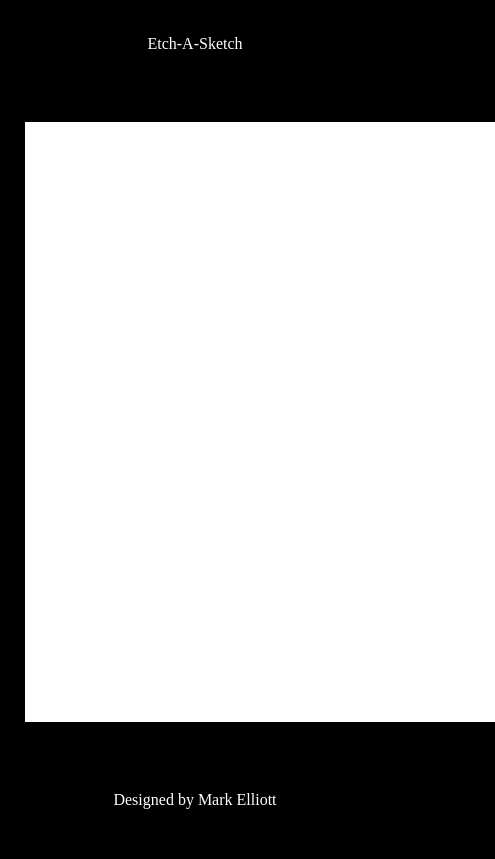
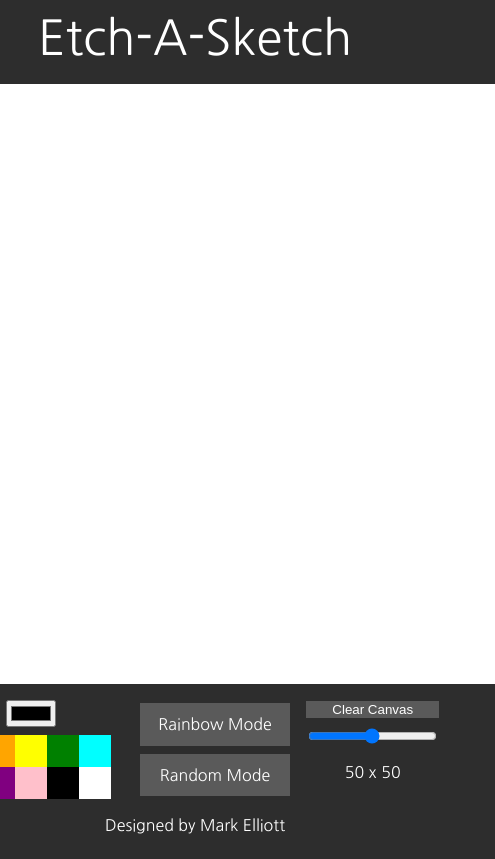
Before and after one commit to Mark-Elliott5/Etch-a-Sketch, a plain HTML site: page index.html in a window 390 px wide. Shown: the whole page, 495 px wide, since content can reach past the window. Drawn offline with Linux system fonts and the light colour scheme.

Commit message:
Style, color, font, media query changes

```diff
--- a/index.html
+++ b/index.html
@@ -15,6 +15,8 @@
     <div class="main-content-box">
 
         <div class="tools">
+
+            <div class="tools-wrapper">
                 <input type="color" id="color-picker">
                 <div class="color-toolbox">
                     <button class="color-palette red" value="red"></button>
@@ -28,7 +30,9 @@
                     <button class="color-palette black" value="black"></button>
                     <button class="color-palette white" value="white"></button>
                 </div>
+            </div>
 
+            <div class="tools-wrapper">
                 <div class="checkbox">
                     <input type="checkbox" id="rainbow-mode">
                     <label for="rainbow-mode">Rainbow Mode</label>
@@ -37,11 +41,16 @@
                     <input type="checkbox" id="random-mode">
                     <label for="random-mode">Random Mode</label>
                 </div>
+            </div>
 
-            <button id="clear">Clear</button>
-
+            <div class="tools-wrapper">
+                <button id="clear">Clear Canvas</button>
+                <div class="slider-wrapper">
                     <input type="range" min="1" max="100" value="50" id="dimension-slider">
                     <p id="slider-value"></p>
+                </div>
+            </div>
+
         </div>
 
         <div id="grid-wrapper"></div>
--- a/styles.css
+++ b/styles.css
@@ -1,18 +1,22 @@
+@import url('https://fonts.googleapis.com/css2?family=Nanum+Gothic&display=swap');
+
 body {
     display: flex;
     flex-direction: column;
-    background-color: black;
-    height: 100vh;
+    background-color: rgb(45, 45, 45);
+    font-family: "Nanum Gothic";
+    /* height: 100vh; */
     /* min-height: 100vh; */
-    position: fixed;
-    overflow-x: hidden;
-    margin: 0;
+    /* position: fixed; */
+    /* overflow-x: hidden; */
+    /* margin: 0;
     padding: 0;
     width: 100%;
     width: -moz-available;
     width: -webkit-fill-available;
     width: fill-available;
     justify-content: space-around;
+    font-family: 'Courier New', Courier, monospace; */
 }
 
 header, footer {
@@ -20,11 +24,24 @@ header, footer {
     text-align: center;
 }
 
+header {
+    font-size: 3rem;
+}
+
+footer {
+    position: fixed;
+    bottom: 0;
+    left: 0;
+    width: 100%;
+    margin-bottom: 1rem;
+}
+
 .main-content-box {
     display: flex;
     justify-content: center;
     align-items: center;
     gap: 5rem;
+    margin: 1rem;
 }
 
 /* Tools */
@@ -33,7 +50,14 @@ header, footer {
     display: flex;
     flex-direction: column;
     justify-content: center;
+    align-items: center;
     gap: 1rem;
+}
+
+.tools-wrapper {
+    display: flex;
+    flex-direction: column;
+    gap: 0.5rem;
 }
 
 /* Color palette */
@@ -93,7 +117,14 @@ header, footer {
 }
 
 button {
-    border-radius: 8px;
+    border-style: none;
+    background: rgb(90, 90, 90);
+    color: white;
+    outline: none;
+}
+
+button:active {
+    box-shadow: 1px 1px 1.25em white;
 }
 
 /* Mode buttons */
@@ -113,23 +144,36 @@ input[type=checkbox]:checked + label {
 
 .checkbox input[type="checkbox"]{
     opacity: 0;
+    margin: 0;
 }
 
 label {
+    display: flex;
+    flex: 1 0 0;
     color: white;
     padding: 0.7rem;
-    background-color: red;
-    margin: 0.1rem;
-    width: 7rem;
-    text-align: center;
+    background-color: rgb(90, 90, 90);
+    width: 8rem;
+    justify-content: center;
+    align-items: center;
 }
 
 /* Slider */
+
+.slider-wrapper {
+    display: flex;
+    flex-direction: column;
+}
 
 #slider-value {
     color: white;
     text-align: center;
 }
+
+/* input[type=range] {
+    -webkit-appearance: none;
+    background-color: green;
+} */
 
 /* Canvas */
 
@@ -137,16 +181,33 @@ label {
     display: grid;
     /* padding: 0px; */
     /* margin: 50% auto; */
-    max-width: 600px;
-    min-width: 600px;
-    max-height: 600px;
-    min-height: 600px;
+    width: 600px;
+    height: 600px;
 }
 
 .grid-color {
     background-color: blue;
 }
 
-.box:hover {
+/* .box:hover {
     background-color: rgb(128, 0, 128);
+} */
+
+@media screen and (max-width: 1024px) {
+    footer {
+        position: relative;
+    }
+
+    .main-content-box {
+        flex-direction: column-reverse;
+        gap: 1rem;
+    }
+
+    .tools {
+        flex-direction: row;
+    }
+
+    label {
+        align-self: center;
+    }
 }
```
Lines whose indentation alone changed are shown as unchanged.
